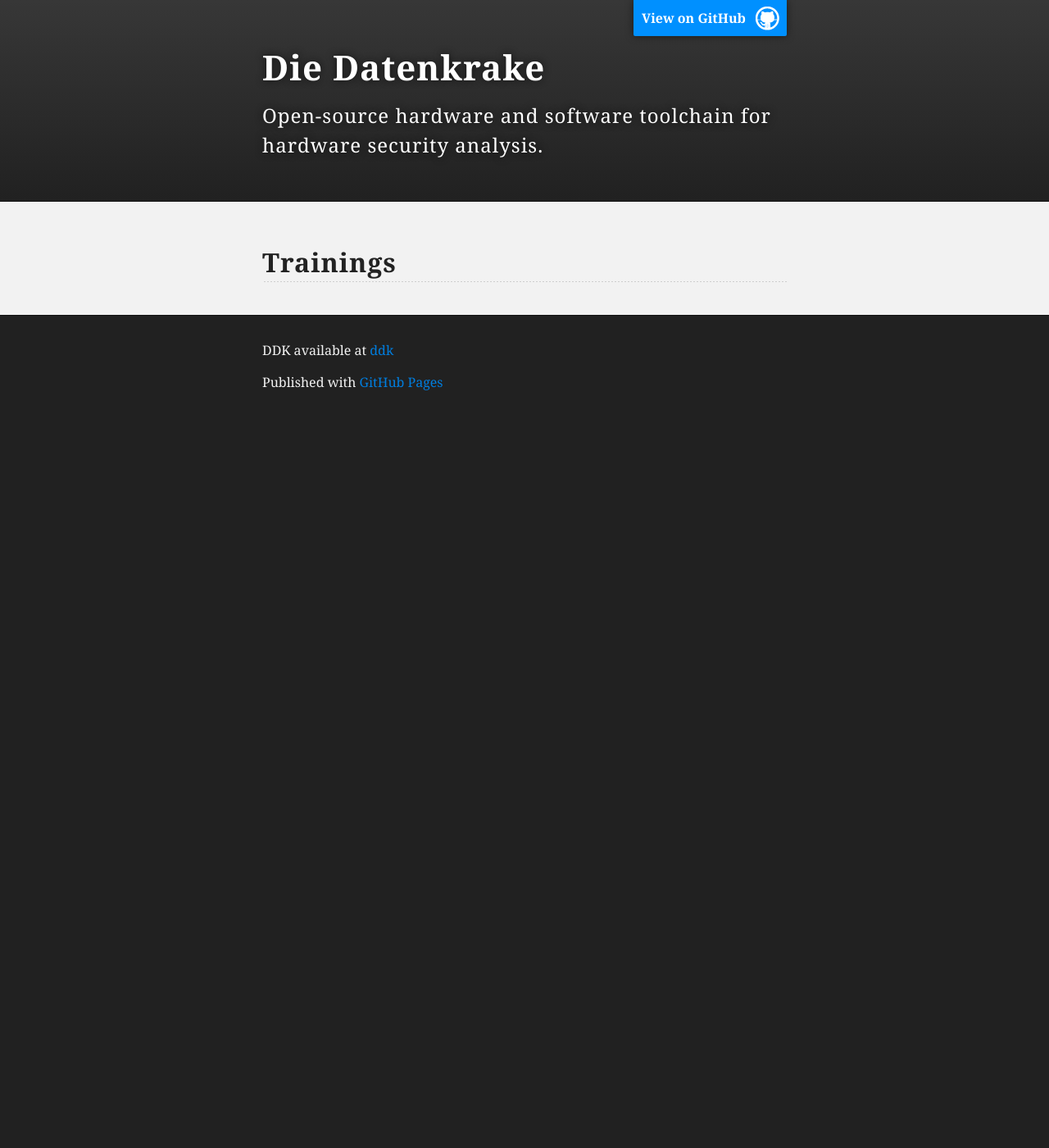
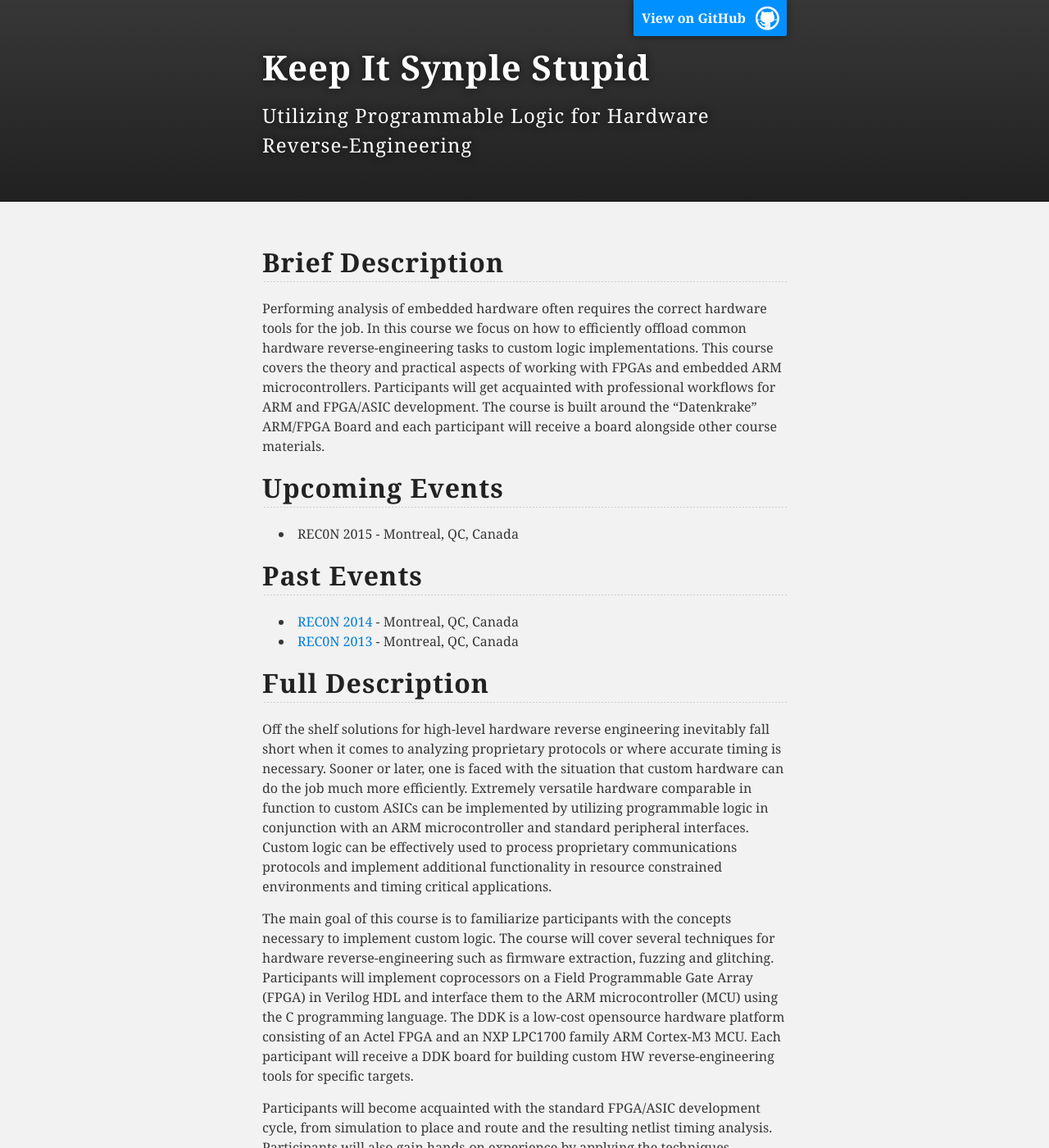
Before and after one commit to ddk/ddk.github.io, a Jekyll site: the page built from trainings/index.md, in a window 1280 px wide and 1400 px high. Shown: the whole window at 82% size. Built offline with Jekyll 4.4.1, drawn with Linux system fonts in a browser that asks for light colours; some of the changed text lies outside the part shown.

Commit message:
Update trainings, add authors
* Use subtitles in about pages

```diff
--- a/_layouts/about.html
+++ b/_layouts/about.html
@@ -18,8 +18,8 @@
         <header class="inner">
           <a id="forkme_banner" href="https://github.com/ddk/">View on GitHub</a>
 
-          <h1 id="project_title">Die Datenkrake</h1>
-          <h2 id="project_tagline">Open-source hardware and software toolchain for hardware security analysis.</h2>
+          <h1 id="project_title">{{ page.title }}</h1>
+          <h2 id="project_tagline">{{ page.subtitle }}</h2>
 
         </header>
     </div>
@@ -28,8 +28,6 @@
     <!-- MAIN CONTENT -->
     <div id="main_content_wrap" class="outer">
       <section id="main_content" class="inner">
-
-          <h2>{{ page.title }}</h2>
 
           <!-- Include Markdown Content -->
           {{ content }}
--- a/trainings/index.md
+++ b/trainings/index.md
@@ -1,4 +1,135 @@
 ---
 layout: about
-title: Trainings
+title: Keep It Synple Stupid
+subtitle: Utilizing Programmable Logic for Hardware Reverse-Engineering
 ---
+
+## Brief Description
+
+Performing analysis of embedded hardware often requires the correct hardware tools for the job.
+In this course we focus on how to efficiently offload common hardware reverse-engineering tasks to custom logic implementations.
+This course covers the theory and practical aspects of working with FPGAs and embedded ARM microcontrollers.
+Participants will get acquainted with professional workflows for ARM and FPGA/ASIC development.
+The course is built around the "Datenkrake" ARM/FPGA Board and each participant will receive a board alongside other course materials.
+
+## Upcoming Events
+
+* REC0N 2015 - Montreal, QC, Canada
+
+## Past Events
+
+* [REC0N 2014](http://recon.cx/2014/trainingsynple.html) - Montreal, QC, Canada
+* [REC0N 2013](http://recon.cx/2013/trainingsynple.html) - Montreal, QC, Canada
+
+## Full Description
+
+Off the shelf solutions for high-level hardware reverse engineering inevitably fall short when it comes to analyzing proprietary protocols or where accurate timing is necessary.
+Sooner or later, one is faced with the situation that custom hardware can do the job much more efficiently.
+Extremely versatile hardware comparable in function to custom ASICs can be implemented by utilizing programmable logic in conjunction with an ARM microcontroller and standard peripheral interfaces.
+Custom logic can be effectively used to process proprietary communications protocols and implement additional functionality in resource constrained environments and timing critical applications.
+
+The main goal of this course is to familiarize participants with the concepts necessary to implement custom logic.
+The course will cover several techniques for hardware reverse-engineering such as firmware extraction, fuzzing and glitching.
+Participants will implement coprocessors on a Field Programmable Gate Array (FPGA) in Verilog HDL and interface them to the ARM microcontroller (MCU) using the C programming language.
+The DDK is a low-cost opensource hardware platform consisting of an Actel FPGA and an NXP LPC1700 family ARM Cortex-M3 MCU.
+Each participant will receive a DDK board for building custom HW reverse-engineering tools for specific targets.
+
+Participants will become acquainted with the standard FPGA/ASIC development cycle, from simulation to place and route and the resulting netlist timing analysis.
+Participants will also gain hands-on experience by applying the techniques introduced in the course to several embedded hardware targets.
+One of the primary goals is for students of this course to become familiar with professional development workflows used by real world engineers.
+Participants will also be provided an opportunity to work with professional test equipment, such as professional oscilloscopes and logic analyzers, for debugging their hardware and logic.
+
+## Day 1: Introduction
+
+* Theory/Basics
+  - Recommended literature
+  - Number systems and representations
+* Machine-To-Machine Communication
+
+* Logic 101
+  - Combinatorics
+  - Sequential & combinatorial logic
+  - State machines
+  - Logical functions & arithmetic computation
+  - Logic optimization
+
+## Day 2: FPGA Development
+
+* Hardware Logic Implementation
+  - Electronics 101
+  - ASICs, TTL-Logic
+  - FPGAs, CPLDs
+  - Hard vs. Soft Macros
+
+* Verilog 101
+
+* FPGA/ASIC Development Workflow
+  - Introduction to typical FPGA toolchain
+    1. Behavioural simulation
+    2. Synthesis
+    3. Place and Route
+    4. Timing simulation
+  - Design constraints and optimization
+  - Best practices
+
+* Hands-on (Simulation and Synthesis)
+    1. Combinatorial arithmetic logic
+    2. Sequential logic
+    3. State machines
+    4. Implement bus-connected peripheral
+
+## Day 3: Embedded ARM Development
+
+* Introduction to embedded ARM
+  - Introduction to the LPC176x on DDK
+  - Features
+  - Using compiler & debugger
+  - Communication between ARM and FPGA
+
+* Real-time OS
+  - Tasks on an RTOS
+  - Examples of parallel tasks (DDK)
+
+* HW debugging 101
+  - Introduction to test equipment (how it works)
+    - Multimeters
+    - Oscilloscopes
+    - Logic analysers
+  - High Level Embedded Hacking Tools
+
+  * Hands-on (ARM Development)
+    1. Debug previous day's assignments
+      - Use oscilloscope and logic analyzer
+    2. Implement C-code for coprocessor
+
+## Day 4: Hardware Hacking
+
+* HW attack vectors
+  - DDK as an attack & RE platform
+  - Typical fault-classes
+  - Attack scenarios
+  - Attack mitigation
+  - Targets (t.b.a.)
+
+* Hands-On (Attack Targets)
+  - Several targets will be provided (t.b.a)
+  - Using the FPGA and ARM together will yield best results
+
+## Topics
+* HDL development
+* FPGA implementation and debugging
+* ARM development and debugging
+* Glitching, Fuzzing
+* Protocol sniffing
+* Extracting firmware and data from embedded devices
+
+## Requirements
+A notebook capable of running a VMware image (VMware Player, Workstation or Fusion).
+Participants should be familiar with the C programming language.
+
+This course is suitable for people that are unfamiliar with embedded development.
+All the theory and concepts behind the electronics, HDL and debugging will be taught during course.
+
+## About the Authors
+
+Please see the [about the authors page](../authors).
```
Also changed, not shown: authors/index.md (added, +25 -0 lines).
